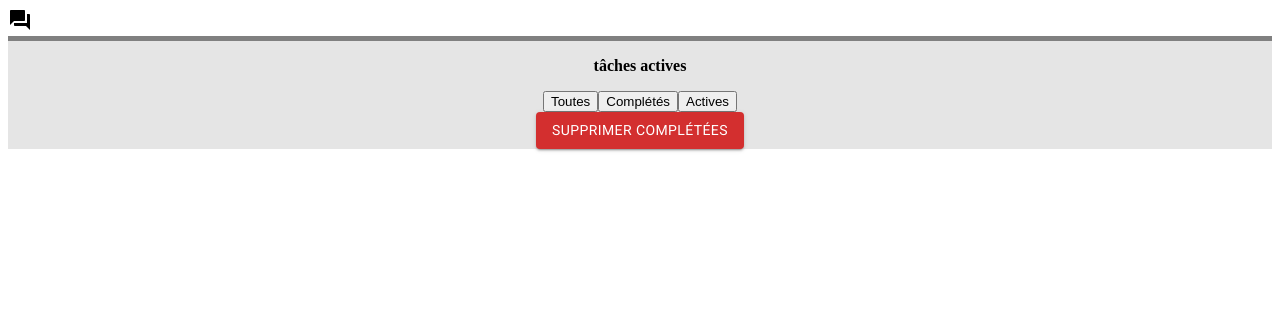
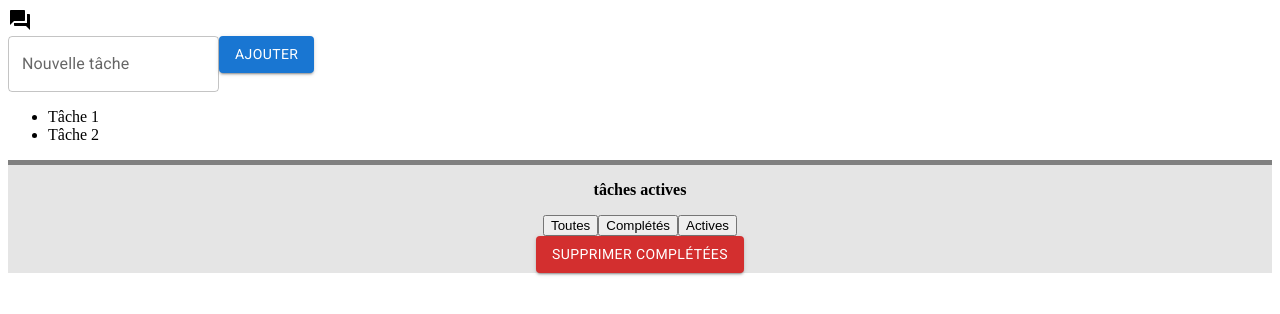
Before and after one commit to TheCannon22/Site-Web-To-do-list, a React (Vite) app: page / in a window 1280 px wide. Shown: the top 314 px of the page. Built offline with nearby package versions, Linux system fonts and the light colour scheme.

Commit message:
J'ai ajouté les autres fichiers dont on aura besoin pour ce TP et j'ai changé le title et la meta description

```diff
--- a/index.html
+++ b/index.html
@@ -9,8 +9,8 @@
     <!-- Remplacer le fichier d'image favicon par celui correspondant à votre appli -->
     <link rel="icon" href="/favicon.png" />
     <meta name="viewport" content="width=device-width, initial-scale=1" />
-    <meta name="description" content="Brève description de l'application Web" />
-    <title>Si vous laissez ce titre comme ça, vous perdrez des points ;-)</title>
+    <meta name="description" content="Ceci est un TP fait par Alexander Rankov et Gabrielle Pelletier. On a comme tâche de créer un site de to-do liste comme un aide-mémoire" />
+    <title>To do list Rankov-Pelletier</title>
   </head>
   <body>
     <div id="racine"></div>
--- a/src/composants/Appli.jsx
+++ b/src/composants/Appli.jsx
@@ -1,11 +1,17 @@
 import "./Appli.scss";
-import ForumIcon from "@mui/icons-material/Forum";
+import Header from "./Header";
+import InputDesTaches from "./InputDesTaches";
+import ListeDesTaches from "./ListeDesTaches";
 import Footer from "./Footer";
 
 function Appli() {
   return (
     <div className="Appli">
-      <ForumIcon className="icone-message">Forum</ForumIcon>
+      <Header />
+      <main className="Contenu">
+        <InputDesTaches />
+        <ListeDesTaches />
+      </main>
       <Footer />
     </div>
   );
--- /dev/null
+++ b/src/composants/Header.jsx
@@ -0,0 +1,13 @@
+import React from 'react';
+import ForumIcon from "@mui/icons-material/Forum";
+import './Header.scss';
+
+function Header() {
+  return (
+    <header className="Header">
+      <ForumIcon className="icone-message">Forum</ForumIcon>
+    </header>
+  );
+}
+
+export default Header;
--- /dev/null
+++ b/src/composants/InputDesTaches.jsx
@@ -0,0 +1,14 @@
+import React from 'react';
+import { TextField, Button } from '@mui/material';
+import './InputDesTaches.scss';
+
+function InputDesTaches() {
+  return (
+    <div className="Input-tache">
+      <TextField label="Nouvelle tâche" variant="outlined" />
+      <Button variant="contained">Ajouter</Button>
+    </div>
+  );
+}
+
+export default InputDesTaches;
--- /dev/null
+++ b/src/composants/ListeDesTaches.jsx
@@ -0,0 +1,13 @@
+import React from 'react';
+import './ListeDesTaches.scss';
+
+function ListeDesTaches() {
+  return (
+    <ul className="Liste-des-taches">
+      <li className="tache-item">Tâche 1</li>
+      <li className="tache-item">Tâche 2</li>
+    </ul>
+  );
+}
+
+export default ListeDesTaches;
```
Also changed, not shown: src/composants/Header.scss (added), src/composants/InputDesTaches.scss (added), src/composants/ListeDesTaches.scss (added).
